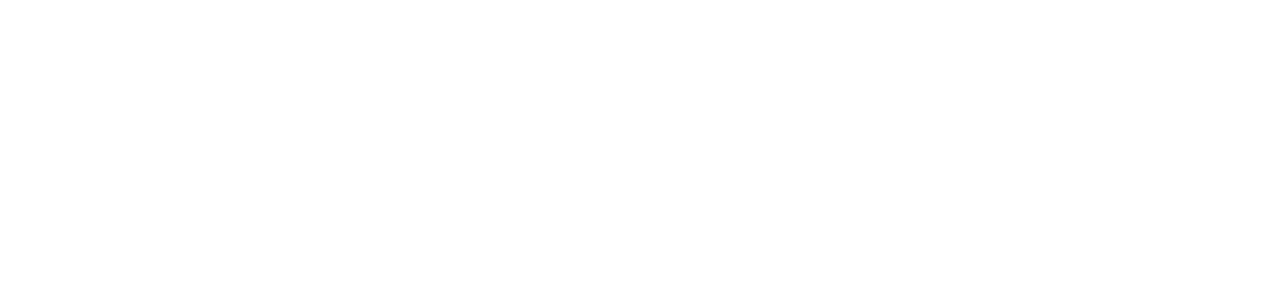
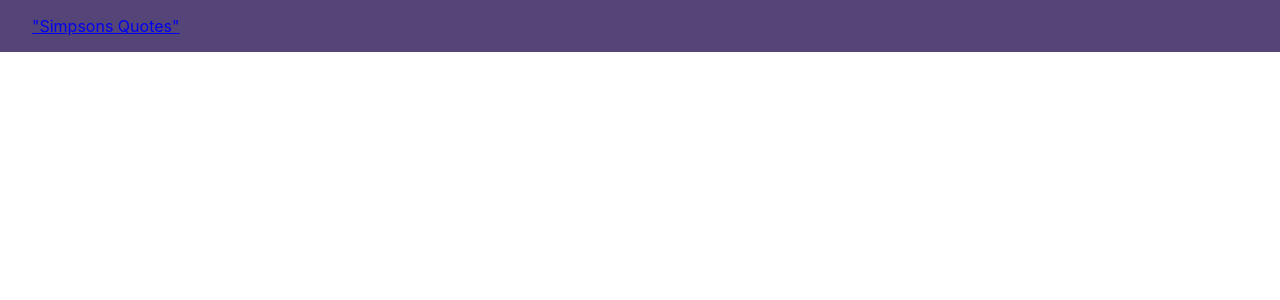
Before and after one commit to Gauthier-Lhomme/simpsons-quotes-react, a React (Create React App) app in the folder simpsons-quotes-react/: page / in a window 1280 px wide. Shown: the top 300 px of the page. Built offline with nearby package versions, Linux system fonts and the light colour scheme.

Commit message:
Creat Navabr components and add it on App.js

```diff
--- a/simpsons-quotes-react/src/App.js
+++ b/simpsons-quotes-react/src/App.js
@@ -1,7 +1,10 @@
+import React from "react";
+import Navbar from "./components/Navbar";
+
 function App() {
   return (
     <div className="App">
-
+      <Navbar/>
     </div>
   );
 }
--- /dev/null
+++ b/simpsons-quotes-react/src/components/Navbar.css
@@ -0,0 +1,9 @@
+.Navbar {
+  background: #554478;
+  padding: 1em 2em;
+  color: white;
+}
+
+.Navbar * {
+  margin: 0;
+}
--- /dev/null
+++ b/simpsons-quotes-react/src/components/Navbar.js
@@ -0,0 +1,12 @@
+import React from "react";
+import './Navbar.css';
+
+function Navbar (){
+ return(
+   <nav className="Navbar">
+       <a href="https://fr.wikipedia.org/wiki/Les_Simpson">"Simpsons Quotes"</a>
+   </nav>
+ )
+};
+
+export default Navbar;
```
